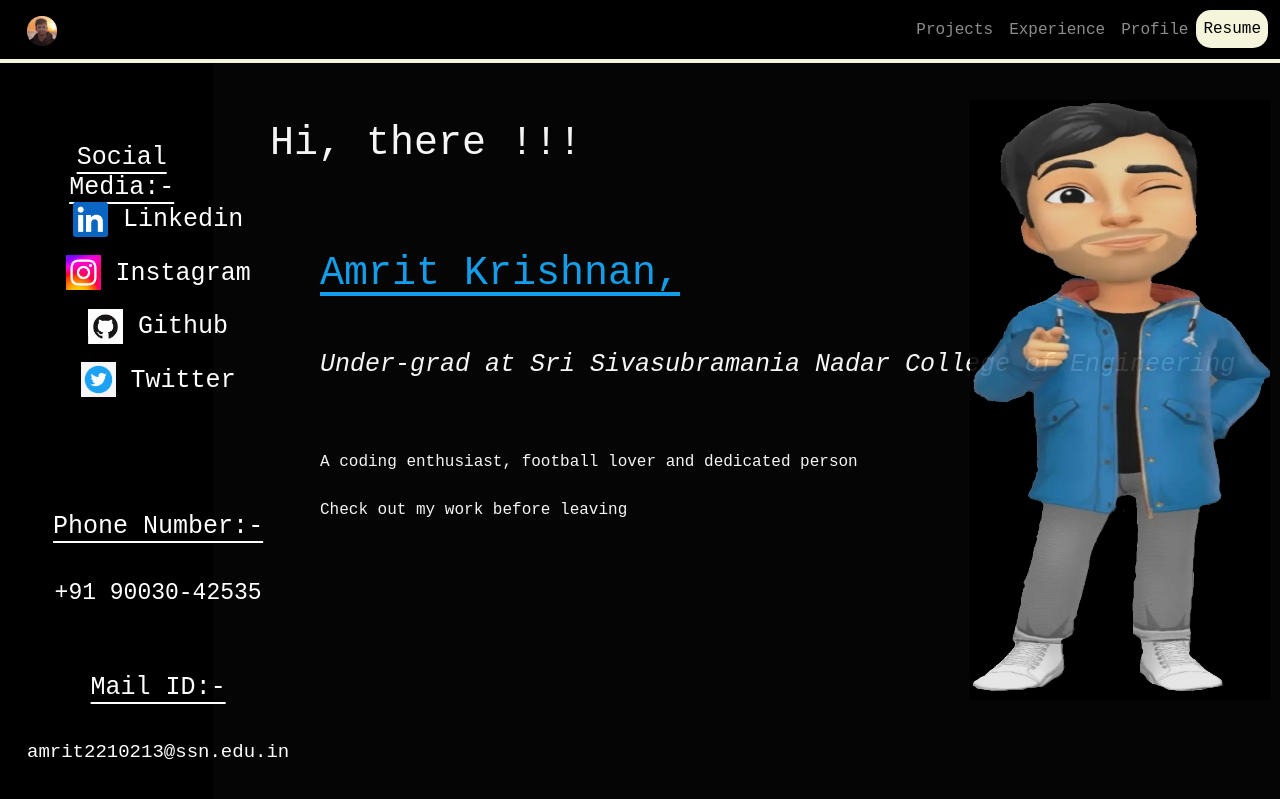
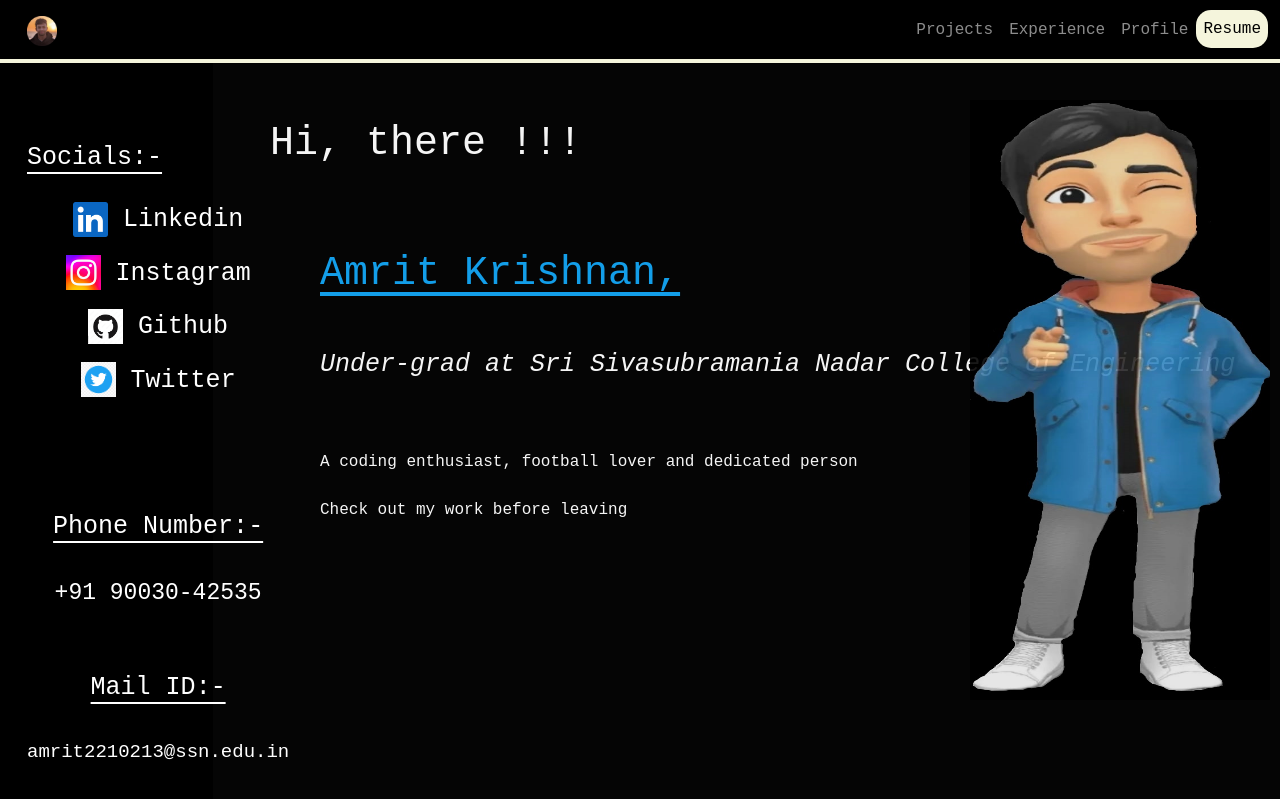
Before and after one commit to Ak010504/Amrit-Krishnan, a plain HTML site: page index.html in a window 1280 px wide. Shown: the top 799 px of the page. Drawn offline with nearby package versions, Linux system fonts and the light colour scheme.

Commit message:
Update index.html

```diff
--- a/index.html
+++ b/index.html
@@ -40,7 +40,7 @@
               <div class="row">
                   <div class="col-md-2 bg-dark text-white sidebar m-0">
                       <ul class="nav flex-column" id="sidecontent">
-                        <h2 id="social">Social Media:-</h2>
+                        <h2 id="social">Socials:-</h2>
                         <div id="social-link">
                         <li class="nav-item">
                           <a class="nav-link text-white" href="https://www.linkedin.com/in/amrit-krishnan-50379128a/"><img src="link.png" width="35" height="35">
```
